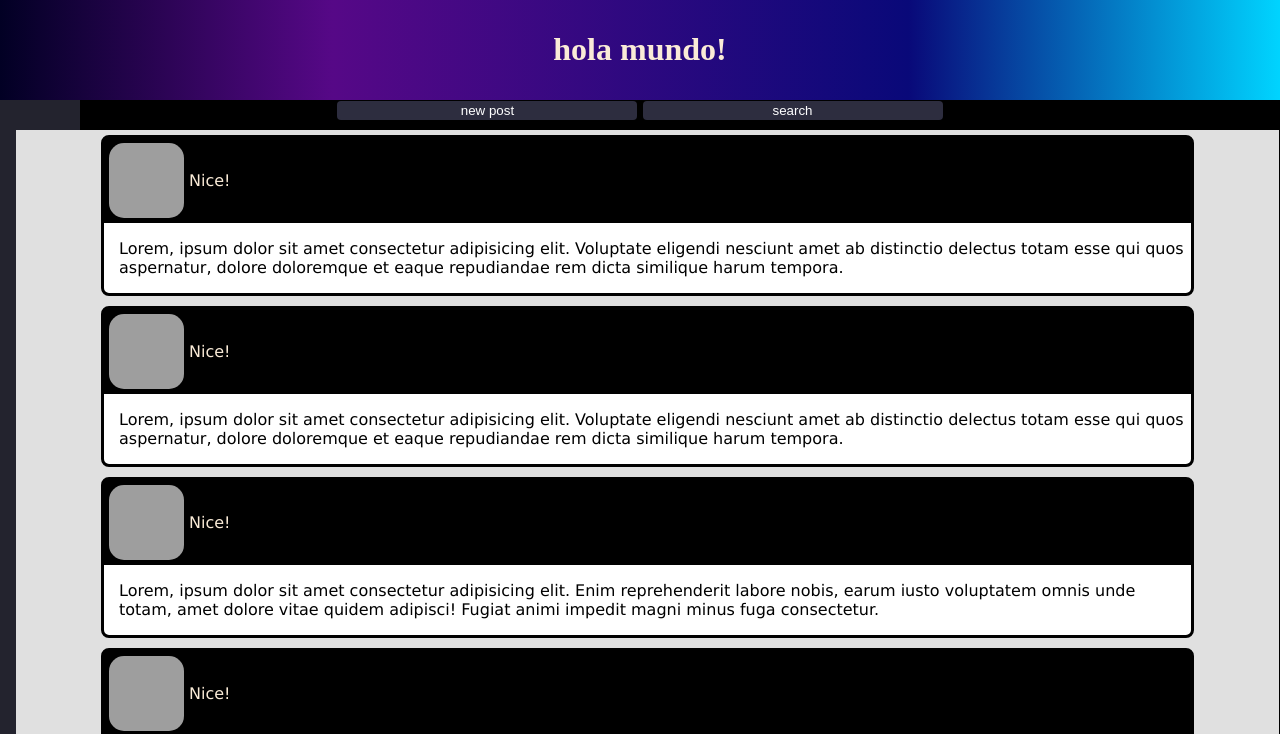
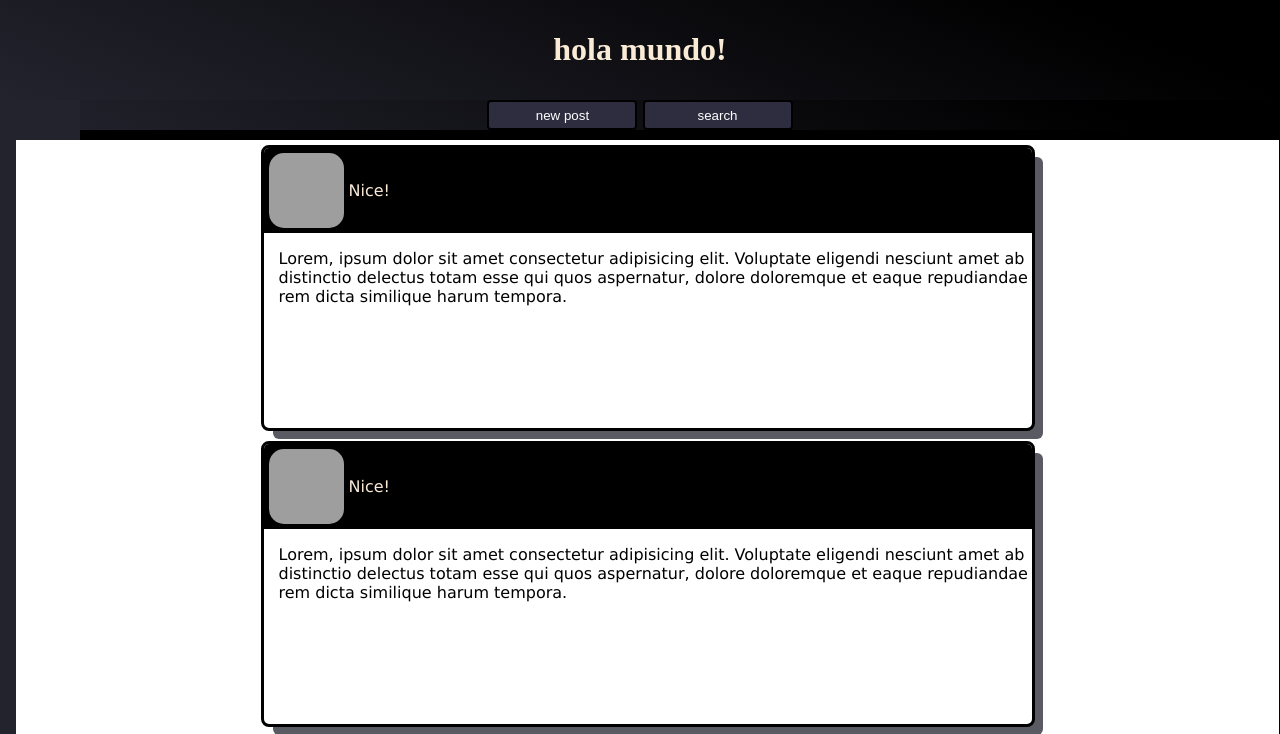
Before and after one commit to NicolasBustosSalazar/blog, a website: page index.html in a window 1280 px wide. Shown: the top 734 px of the page. Drawn offline with Linux system fonts and the light colour scheme; grey boxes are pictures that could not be loaded.

Commit message:
visual changes

```diff
--- a/css/style.css
+++ b/css/style.css
@@ -74,18 +74,31 @@ li :hover .link-text {
 #menu {
   display: flex;
   justify-content: center;
+  background: rgb(35, 35, 46);
+  background: linear-gradient(
+    23deg,
+    rgba(35, 35, 46, 1) 0%,
+    rgba(0, 0, 0, 1) 85%
+  );
 }
 button {
   align-items: center;
   background-color: #2d2d3f;
   color: #ffffff;
   border-radius: 4px;
+  z-index: 1;
+  position: relative;
   padding: 2px;
-  border: none;
-  width: 300px;
+  border-style: solid;
+  width: 150px;
+  height: 30px;
 }
 button:active {
   background-color: green;
+}
+
+button:hover {
+  border-color: yellow;
 }
 /*-------*/
 /*Publicaciones: en tarjetas con links*/
@@ -103,13 +116,11 @@ button:active {
 #title {
   z-index: 1; /* set higher z-index value */
   position: relative;
-  background: rgb(2, 0, 36);
+  background: rgb(35, 35, 46);
   background: linear-gradient(
-    90deg,
-    rgba(2, 0, 36, 1) 0%,
-    rgba(86, 8, 135, 1) 26%,
-    rgba(9, 9, 121, 1) 71%,
-    rgba(0, 212, 255, 1) 100%
+    23deg,
+    rgba(35, 35, 46, 1) 0%,
+    rgba(0, 0, 0, 1) 85%
   );
   border-style: outset;
   border-color: azure;
@@ -122,8 +133,8 @@ button:active {
 #prime {
   /*background-image: url("../img/Screenshot\ 2023-06-18\ 202741_2.png");*/
   background-repeat: repeat-x;
-  padding-left: 10vh;
-  padding-right: 10vh;
+  /*padding-left: 10vh;
+  padding-right: 10vh;*/
   position: relative;
   display: flex;
   flex-direction: column;
@@ -135,7 +146,7 @@ button:active {
   min-height: 400px;
   /*padding: 10px 10vw;*/
   /*background-color: rgb(255, 255, 255);*/
-  background-color: #e0e0e0;
+  background-color: #ffffff;
   /*border-radius: 25px;*/
   margin-top: 10px;
   margin-bottom: 10px;
@@ -154,6 +165,12 @@ button:active {
   border-radius: 8px;
   border-style: solid;
   border-color: black;
+  width: 60vw;
+  height: 35vh;
+  overflow: hidden;
+  box-shadow: 10px 10px 0px -2px rgba(35, 35, 46, 0.75);
+  -webkit-box-shadow: 10px 10px 0px -2px rgba(35, 35, 46, 0.75);
+  -moz-box-shadow: 10px 10px 0px -2px rgba(35, 35, 46, 0.75);
 }
 
 .show {
--- a/js/main.js
+++ b/js/main.js
@@ -1,18 +1,20 @@
-const observer = new IntersectionObserver((entries)=>{
-    entries.forEach((entry)=>{
-        console.log(entry);
-        if (entry.isIntersecting) {
-            entry.target.classList.add('show');
-        }else{
-            entry.target.classList.remove('show');
-        }
-    });
+const observer = new IntersectionObserver((entries) => {
+  entries.forEach((entry) => {
+    console.log(entry);
+    if (entry.isIntersecting) {
+      entry.target.classList.add("show");
+    } else {
+      entry.target.classList.remove("show");
+    }
+  });
 });
 
+const hiddenElements = document.querySelectorAll(".card");
 
+hiddenElements.forEach((el) => observer.observe(el));
 
+const newPost_btn = document.getElementById("NEW");
 
-
-const hiddenElements = document.querySelectorAll('.card');
-
-hiddenElements.forEach((el)=> observer.observe(el));
+newPost_btn.addEventListener("click", function (e) {
+  const name = prompt("nombre?");
+});
```
